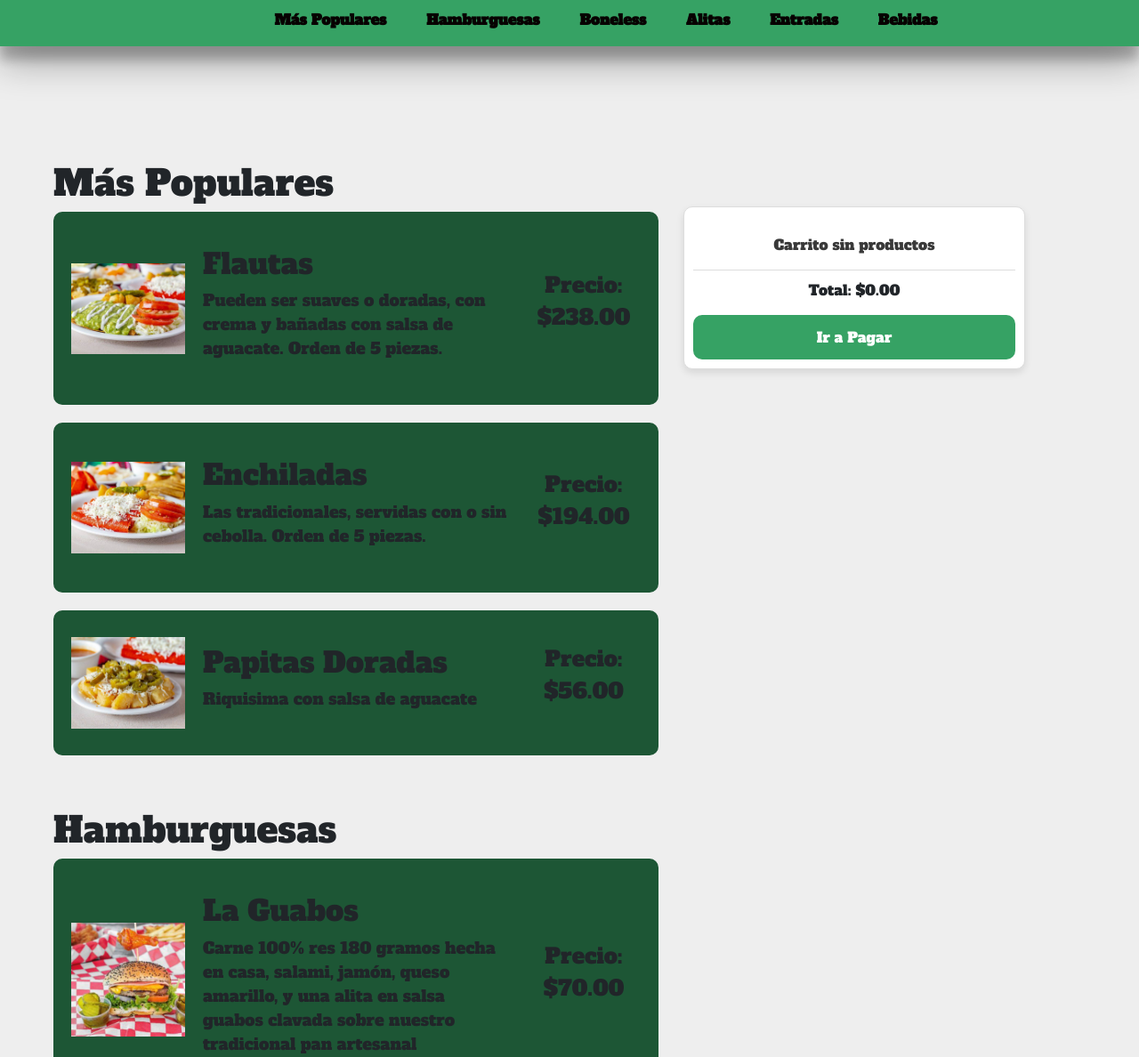
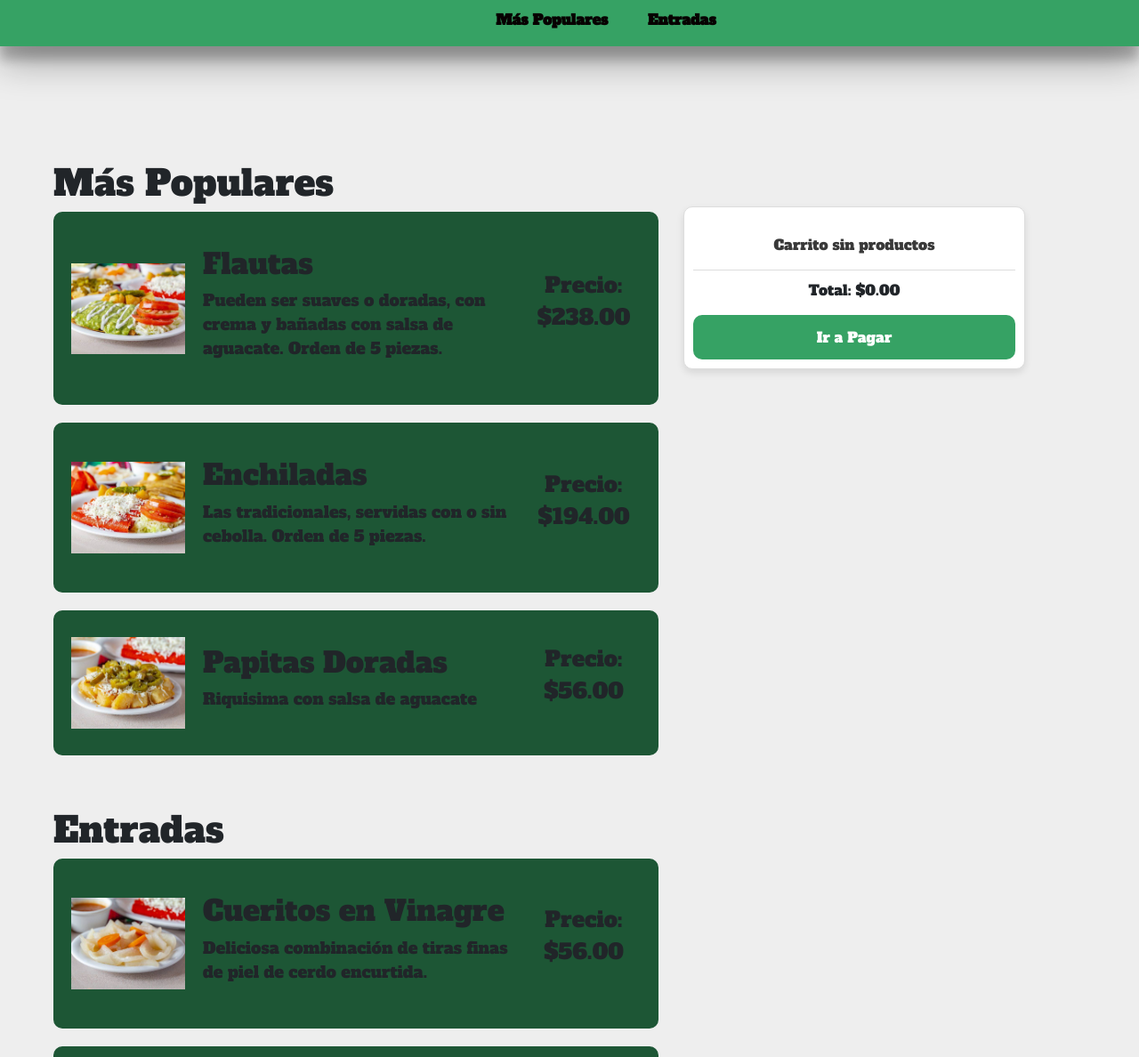
Before and after one commit to dedli54/UX, a website: page HTML/Guabos.html in a window 1280 px wide. Shown: the part 248-1436 px from the top of the page at 89% size. Drawn offline with Linux system fonts and the light colour scheme.

Commit message:
Cueritos

```diff
--- a/HTML/Guabos.html
+++ b/HTML/Guabos.html
@@ -24,7 +24,7 @@
 
         <nav id="opciones">
             <a href="../HTML/Guabos.html" class="RegresarInicio"><img id="Logo_p" src="../Imagenes/CerroSilla.png"
-                    alt="logo" /></a>
+                    alt="logo" /></a>    <!--  NO SE VE COMO UN BOTON CAMBIAR PARA QUE SE VEA-->
             <a href="../HTML/InicioSesion.html">Iniciar Sesion</a>
             <a href="../HTML/Registro.html">Registrarse</a>
         </nav>
@@ -33,12 +33,10 @@
             <nav id="menu">
                 <ul>
                     <li><a href="#MasPopulares">Más Populares</a></li>
-                    <li><a href="#Hamburguesas">Hamburguesas</a></li>
-                    <li><a href="#Boneless">Boneless</a></li>
-                    <li><a href="#Alitas">Alitas</a></li>
                     <li><a href="#Entradas">Entradas</a></li>
-                    <!-- <li><a href="#Malteadas">Malteadas</a></li> -->
-                    <li><a href="#Bebidas">Bebidas</a></li>
+
+
+
                 </ul>
             </nav>
         </div>
@@ -214,19 +212,17 @@
             </div>
 
             <div class="contenedor_seccion">
-                <section class="Hamburguesas" id="Hamburguesas">
-                    <h1>Hamburguesas</h1>
+                <section class="Entradas" id="Entradas">
+                    <h1>Entradas</h1>
 
                     <div class="contenedor_producto producto" data-item="4">
-                        <img class="imagen_producto" src="../Imagenes/La_Guabos.jpg" alt="La Guabos">
+                        <img class="imagen_producto" src="../Imagenes/Cueritos.jpeg" alt="Cueritos">
                         <div class="producto_info">
-                            <h2 class="producto_nombre">La Guabos</h2>
-                            <p class="descripcion_producto">Carne 100% res 180 gramos hecha en casa, salami,
-                                jamón, queso amarillo,
-                                y una alita en salsa guabos clavada sobre nuestro tradicional pan artesanal
+                            <h2 class="producto_nombre">Cueritos en Vinagre</h2>
+                            <p class="descripcion_producto">Deliciosa combinación de tiras finas de piel de cerdo encurtida.
                             </p>
                         </div>
-                        <p class="precio_producto">Precio: $70.00</p>
+                        <p class="precio_producto">Precio: $56.00</p>
                     </div>
                     <section class="modal modal-item" data-item="4">
                         <div class="modal__container">
@@ -237,26 +233,11 @@
                                 culpa tempora. Veniam consectetur deleniti maxime.</p>
                             <form id="pedidoForm">
                                 <div class="form-group opciones_papas">
-                                    <label>¿Desea papas?</label>
-                                    <ol class="opciones">
-                                        <li><input type="radio" name="papas" value="sin_papas"> Sin papas ($0)</li>
-                                        <li><input type="radio" name="papas" value="con_papas"> Con papas ($48)</li>
-                                        <li><input type="radio" name="papas" value="con_papas_preparadas"> Con papas
-                                            preparadas ($30)</li>
-                                    </ol>
+                                    <label>¿Cuantas quiere agregar?</label>
+
                                 </div>
 
-                                <div class="form-group">
-                                    <label>¿Desea bebida?</label>
-                                    <ol class="opciones">
-                                        <li><input type="radio" name="bebida" value="sin_bebida"> Sin Bebida ($0)
-                                        </li>
-                                        <li><input type="radio" name="bebida" value="Coca-Cola"> Coca-Cola ($48)
-                                        </li>
-                                        <li><input type="radio" name="bebida" value="Coca-Cola Light"> Coca-Cola Light ($48)</li>
-                                        <li><input type="radio" name="bebida" value="Coca cola sin-azucar"> Coca cola sin-azucar ($48)</li>
-                                    </ol>
-                                </div>
+
                             </form>
 
                             <div id="resultado">
```
Also changed, not shown: Imagenes/Cueritos.jpeg (added).
